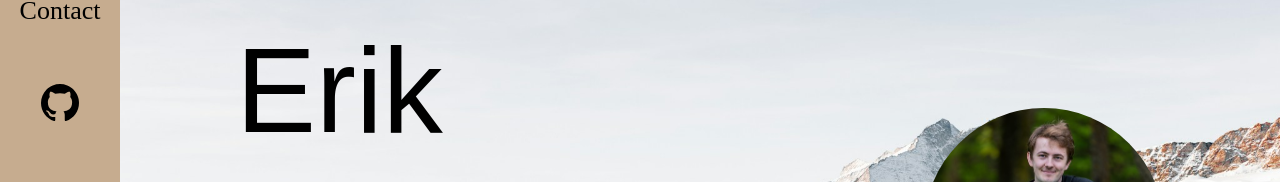
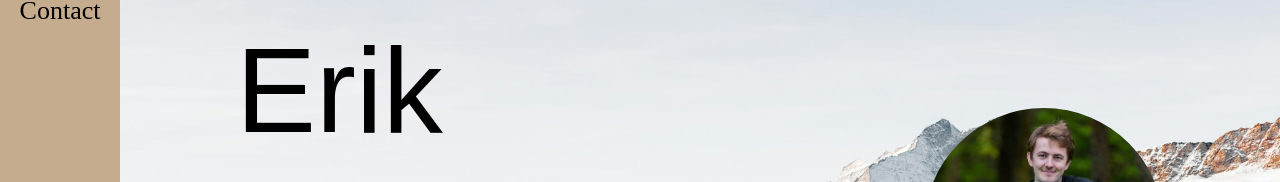
Before and after one commit to erikpersson0884/portfolio-v2, a React (Vite) app: page / in a window 1280 px wide. Shown: the part 172-354 px from the top of the page. Built offline with nearby package versions, Linux system fonts and the light colour scheme; a web font is replaced by a local one.

Commit message:
removed second github link in sidebar

```diff
--- a/src/components/sidebar/Sidebar.tsx
+++ b/src/components/sidebar/Sidebar.tsx
@@ -19,8 +19,6 @@ const Sidebar: FC<SidebarProps> = ({showContactCard}) => {
 
             <p onClick={showContactCard} className='link-underline'>Contact</p>
 
-            {GitHubLogo}
-
             <ul className='socials no-list-style'>
                 <li>{GmailLogo}</li>
                 <li>{LinkedInLogo}</li>
```
